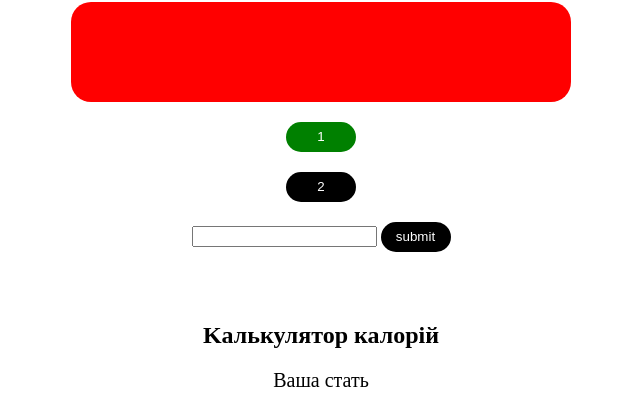
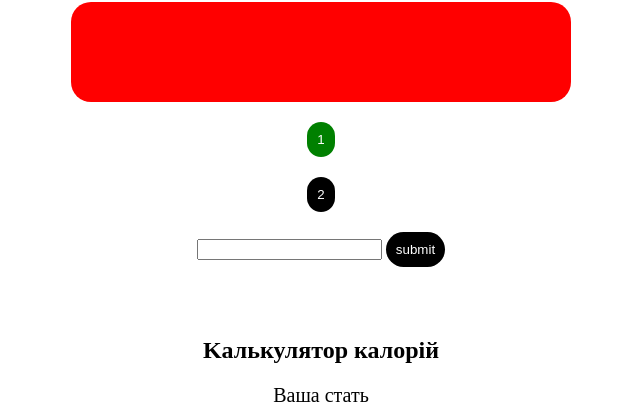
Before and after one commit to AndriyMegeden/JavaScript-Study, a website: page index.html in a window 1280 px wide. Shown: the part 342-751 px from the top of the page, without its empty margins (319-959 px from the left). Drawn offline with Linux system fonts and the light colour scheme.

Commit message:
fix button

```diff
--- a/index.css
+++ b/index.css
@@ -1,4 +1,9 @@
 body {
+  button {
+    padding: 10px;
+    width: auto;
+    height: auto;
+  }
   padding: 16px;
   display: flex;
   flex-direction: column;
```
